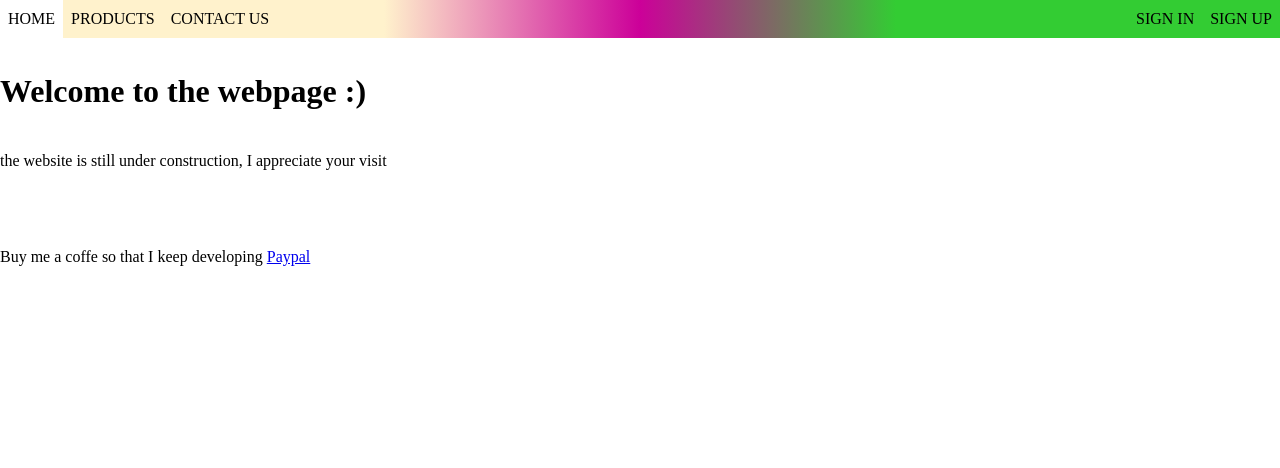
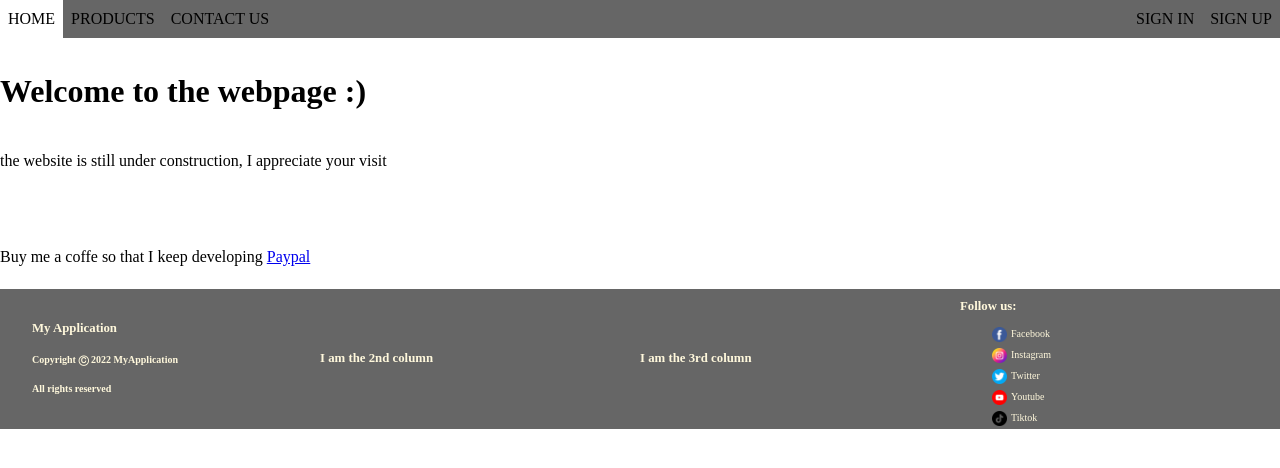
Before and after one commit to betshug/webapp, a Flask app: page / in a window 1280 px wide. Shown: the top 468 px of the page. Run offline with Flask 3, Linux system fonts and the light colour scheme.

Commit message:
small adjustments
added footer

```diff
--- a/app.py
+++ b/app.py
@@ -23,7 +23,7 @@ def signup():
         # #session['tel'] = registerForm.tel.data
         password=registerForm.password.data
         password_2 = bcrypt.generate_password_hash(password)
-        new_user=User(username=registerForm.email.data, #username, name, password and role_id are all variales that we are passing to the database
+        new_user=User(username=registerForm.email.data,
                       name=registerForm.name.data,
                       last_name=registerForm.surname.data,
                     #   phone=registerForm.tel.data,
@@ -33,7 +33,7 @@ def signup():
         db.session.add(new_user)
         db.session.commit()
         #send_mail(registerForm.email.data, 'MagnusPitch Registration','mail', name= registerForm.name.data, username=registerForm.email.data, password=registerForm.password.data)
-        return redirect(url_for('prof'))
+        return redirect(url_for('profile'))
     user_list=User.query.all()
     return render_template('signup.html', registerForm=registerForm, user_list=user_list)
 
@@ -53,12 +53,12 @@ def login():
                 #session['role_id'] = user_info.role_id
                 #session['age'] = user_info.dateofbirthday
                 #session['position'] = user_info.position
-                return redirect(url_for('prof'))
+                return redirect(url_for('profile'))
             flash('Invalid email or password')
         return render_template('signin.html', login_form=login_form,)
 
-@app.route('/prof')
-def prof():
+@app.route('/profile')
+def profile():
     user=session.get('name')
     return render_template('profile.html', user=user)
 
--- a/static/css/personal.css
+++ b/static/css/personal.css
@@ -12,9 +12,79 @@ body{
 .signup{
     display: flex;
     flex-direction: column;
-    margin: 3px 40%;
+    align-items: center;
 
 }
+
+.row{
+    display: flex; /*the flex allow the items to change size when the screen change */
+    width: 100%;
+    flex-wrap: wrap;
+    align-items: center;
+}
+
+.row::after{
+    display: table;
+    clear: both;
+    content: "";
+}
+
+.col-1{width: 8.33%;}
+.col-2{width: 16.66%;}
+.col-3{width: 25%;}
+.col-4{width: 33.33%;}
+.col-5{width: 41.66%;}
+.col-6{width: 50%;}
+.col-7{width: 58.33%;}
+.col-8{width: 66.66%;}
+.col-9{width: 75%;}
+.col-10{width: 83.33%;}
+.col-11{width: 91.66%;}
+.col-12{width: 100%;}
+
+.foot-align-left{
+    text-align: left;
+}
+
+/* #################CUSTOM STYLES#################### */
+footer.myfooter{
+    background-color: #666;
+    /* background: linear-gradient(to right, #fff2cc 30% , #cc0099 50%, #33cc33 70%); */
+}
+
+footer.myfooter ul{
+    margin: 0px;
+    padding-left: 10%;
+    list-style: none;
+}
+
+footer.myfooter ul li{
+    margin-bottom: 1px;
+}
+
+footer.myfooter ul li a{
+    text-decoration: none;
+    font-size: 10px;
+    color: cornsilk;
+    padding-left: 4px;
+}
+
+footer.myfooter ul li img{
+    width: 15px;
+}
+
+footer.myfooter h1{
+    margin: 5px 0px;
+    font-size: 80%;
+    color: cornsilk;
+}
+
+footer.myfooter h2{
+    color: cornsilk;
+    font-size: 10px;
+}
+
+
 
 /* #################NAVIGATION BAR#################### */
 nav {
@@ -24,7 +94,8 @@ nav {
 
 nav ul {
     overflow: hidden;
-    background: linear-gradient(to right, #fff2cc 30% , #cc0099 50%, #33cc33 70%);
+    background-color: #666;
+    /* background: linear-gradient(to right, #fff2cc 30% , #cc0099 50%, #33cc33 70%); */
     margin: 0px;
     padding: 0px;
 }
@@ -89,7 +160,15 @@ ul.navbar li.dropdownIcon{
     }
 
     .signup{
-        margin: 3px 20%;
+        align-items: center;
+    }
+
+    footer.myfooter div.hide{
+        display: none;
+    }
+
+    footer.myfooter div.maxwidth{
+        width: 50%;
     }
 
 }
--- a/templates/layout.html
+++ b/templates/layout.html
@@ -12,6 +12,7 @@
     <!-- Custom styles for this template -->
     <link href="{{ url_for('static',filename='css/personal.css') }}" rel="stylesheet">
 </head>
+
 <body>
     <nav>
         <ul class="navbar" id="dropdownClick">
@@ -27,6 +28,62 @@
     {% block layout %}
     {% endblock %}
 
+    <footer class="myfooter">
+        <div class="row">
+            <div class="col-3 maxwidth">
+                <div class="foot-align-left">
+                    <ul>
+                        <h1>My Application</h1>
+                        <h2>Copyright &#x24B8; 2022 MyApplication</h2>
+                        <h2>All rights reserved</h2>
+                    </ul>
+                </div>
+            </div>
+            <div class="col-3 hide">
+                <h1>I am the 2nd column</h1>
+            </div>
+            <div class="col-3 hide">
+                <h1>I am the 3rd column</h1>
+            </div>
+            <div class="col-3 maxwidth">
+                <h1>Follow us:</h1>
+                <ul>
+                    <li>
+                        <div class="row">
+                        <img src="{{ url_for('static',filename='files/facebook.png') }}" alt="">
+                        <a href="">Facebook</a>
+                        </div>
+                    </li>
+                    <li>
+                        <div class="row">
+                        <img src="{{ url_for('static',filename='files/instagram.png') }}" alt="">
+                        <a href="">Instagram</a>
+                        </div>
+                    </li>
+                    <li>
+                        <div class="row">
+                        <img src="{{ url_for('static',filename='files/twitter.png') }}" alt="">
+                        <a href="">Twitter</a>
+                        </div>
+                    </li>
+                    <li>
+                        <div class="row">
+                        <img src="{{ url_for('static',filename='files/youtube.png') }}" alt="">
+                        <a href="">Youtube</a>
+                        </div>
+                    </li>
+                    <li>
+                        <div class="row">
+                        <img src="{{ url_for('static',filename='files/tiktok.png') }}" alt="">
+                        <a href="">Tiktok</a>
+                        </div>
+                    </li>
+                </ul>
+            </div>
+        </div>
+    </footer>
+
+
     <script>
         function dropdownMenu(){
             var x = document.getElementById("dropdownClick");
--- a/templates/signin.html
+++ b/templates/signin.html
@@ -63,7 +63,7 @@
 {% endwith %}
 
 
-
+<br><br><br><br><br><br><br><br><br><br>
 
 
 
--- a/templates/signup.html
+++ b/templates/signup.html
@@ -50,6 +50,6 @@
 {% endfor %}
 
 <a href="/db">Download the database</a>
-
+<br><br><br><br><br><br><br><br>
 
 {% endblock %}
```
Also changed, not shown: static/files/facebook.png (added), static/files/instagram.png (added), static/files/tiktok.png (added), static/files/twitter.png (added), static/files/youtube.png (added).
